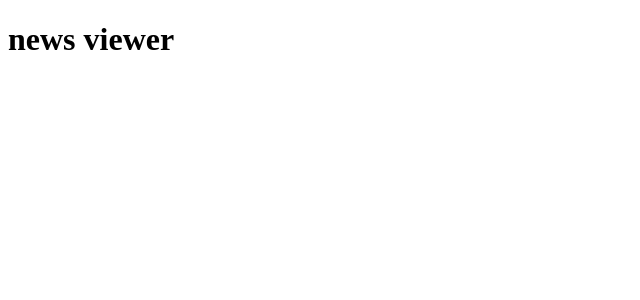
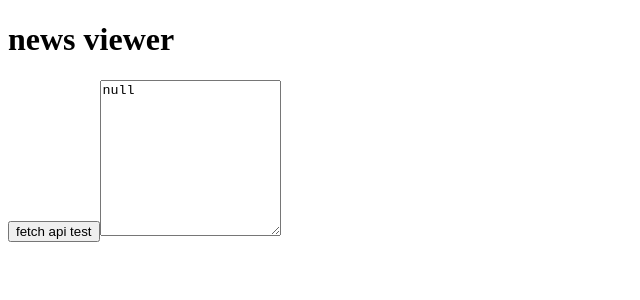
Before and after one commit to jojo3420/react-news-viewer, a React (Create React App) app: page / in a window 1280 px wide. Shown: the top 300 px of the page, without its empty margins (0-640 px from the left). Built offline with nearby package versions, Linux system fonts and the light colour scheme.

Commit message:
axios request test code

```diff
--- a/src/App.js
+++ b/src/App.js
@@ -1,9 +1,35 @@
-import React from 'react';
+import React, { useState, useCallback } from 'react';
+import axios from 'axios';
 
 function App() {
+  const [data, setData] = useState(null);
+  // console.log(process.env.REACT_APP_NEWS_API_KEY);
+
+  const fetch = useCallback(async () => {
+    const url = 'https://jsonplaceholder.typicode.com/todos/1';
+    axios
+      .get(url)
+      .then((response) => setData(response.data))
+      .catch((err) => console.error(err));
+
+    // try {
+    //   const result = await axios.get(url);
+    //   console.log({ result });
+    //   setData(result.data);
+    // } catch (e) {
+    //   console.error(e);
+    // }
+  }, []);
+
   return (
     <div>
       <h1>news viewer</h1>
+      <button onClick={fetch}>fetch api test</button>
+      <textarea
+        value={JSON.stringify(data, null, 2)}
+        rows={10}
+        readOnly={true}
+      />
     </div>
   );
 }
```
